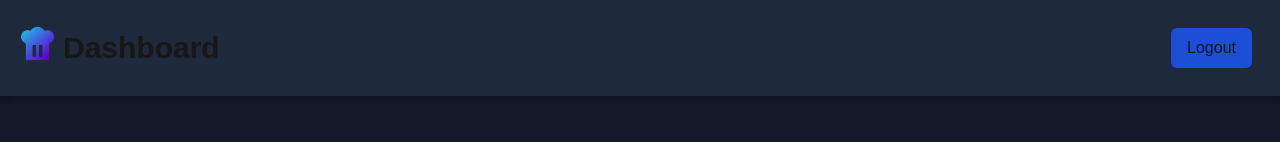
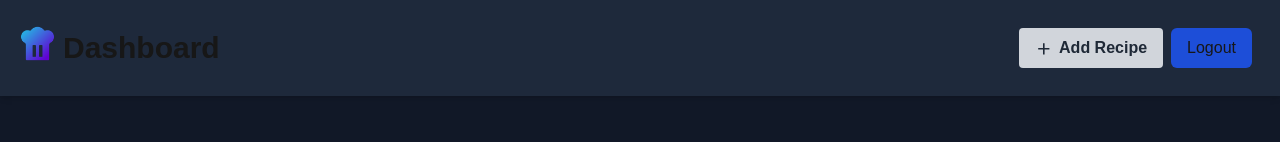
Before and after one commit to UjjwalKaul/food-project, a Next.js app: page /dashboard in a window 1280 px wide. Shown: the top 142 px of the page. Built offline with nearby package versions, Linux system fonts and the light colour scheme; no server answers.

Commit message:
Added add Recipe page

```diff
--- /dev/null
+++ b/app/dashboard/add/page.tsx
@@ -0,0 +1,12 @@
+import AddRecipe from '@/components/AddRecipe';
+import React from 'react';
+
+const AddRecipePage = () => {
+  return (
+    <div>
+      <AddRecipe />
+    </div>
+  );
+};
+
+export default AddRecipePage;
--- a/app/dashboard/layout.tsx
+++ b/app/dashboard/layout.tsx
@@ -19,8 +19,24 @@ const DashboardLayout = async ({ children }: { children: React.ReactNode }) => {
           />
           <span>Dashboard</span>
         </Link>
+        <div className="flex items-center">
+          <Link href="/dashboard/add">
+            <button
+              type="button"
+              className="bg-gray-300 hover:bg-gray-400 text-gray-800 font-bold py-2 px-4 rounded inline-flex items-center">
+              <svg
+                className="fill-current w-4 h-4 mr-2"
+                xmlns="http://www.w3.org/2000/svg"
+                viewBox="0 0 20 20">
+                <path d="M10 4v6H4v2h6v6h2v-6h6v-2h-6V4h-2z" />
+              </svg>
 
-        <LogoutButton />
+              <span>Add Recipe</span>
+            </button>
+          </Link>
+
+          <LogoutButton />
+        </div>
       </header>
       <main>{children}</main>
     </div>
--- /dev/null
+++ b/components/AddRecipe.tsx
@@ -0,0 +1,5 @@
+const AddRecipe = () => {
+  return <div className="flex justify-center">Add Recipe Form</div>;
+};
+
+export default AddRecipe;
```
